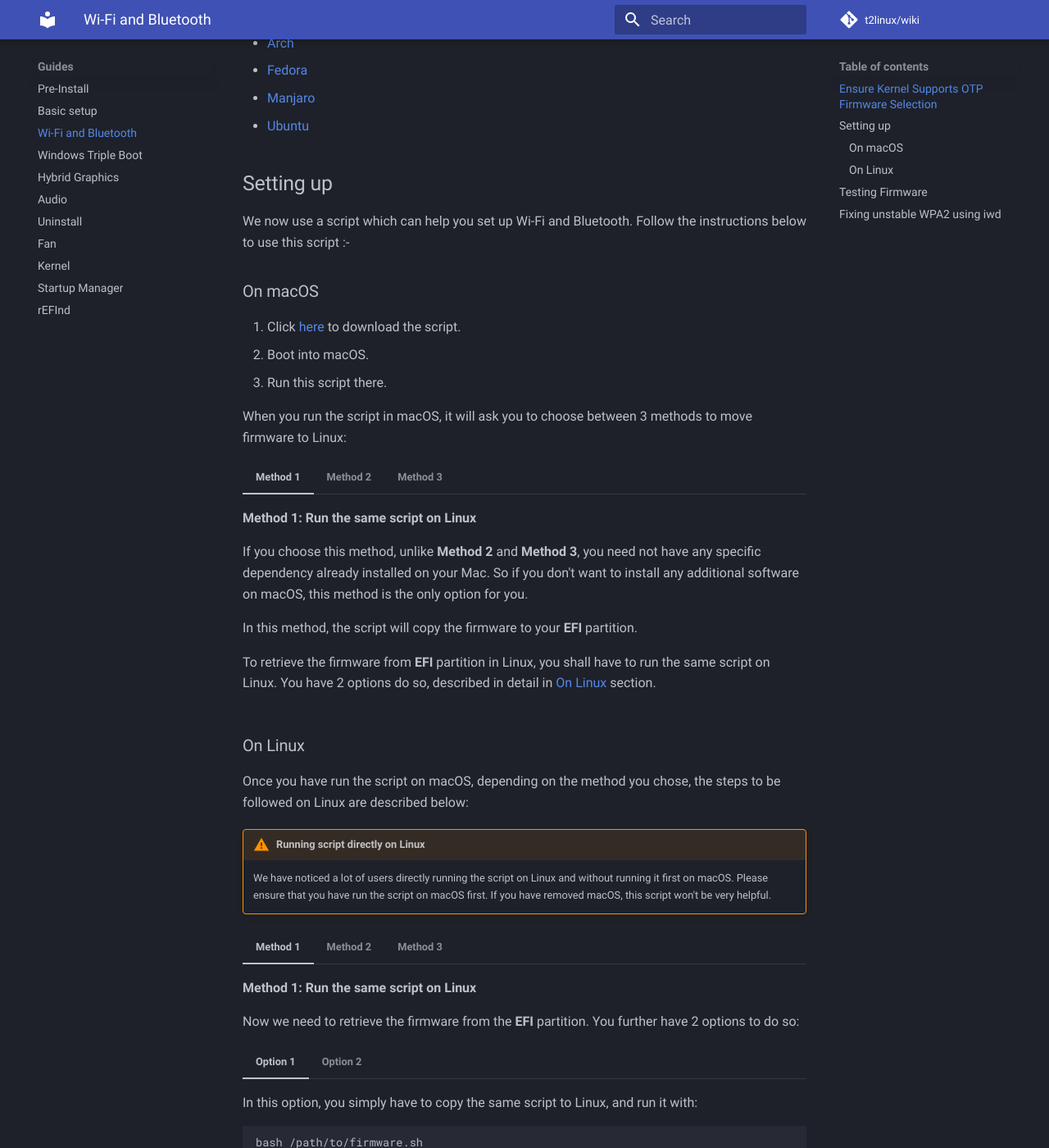
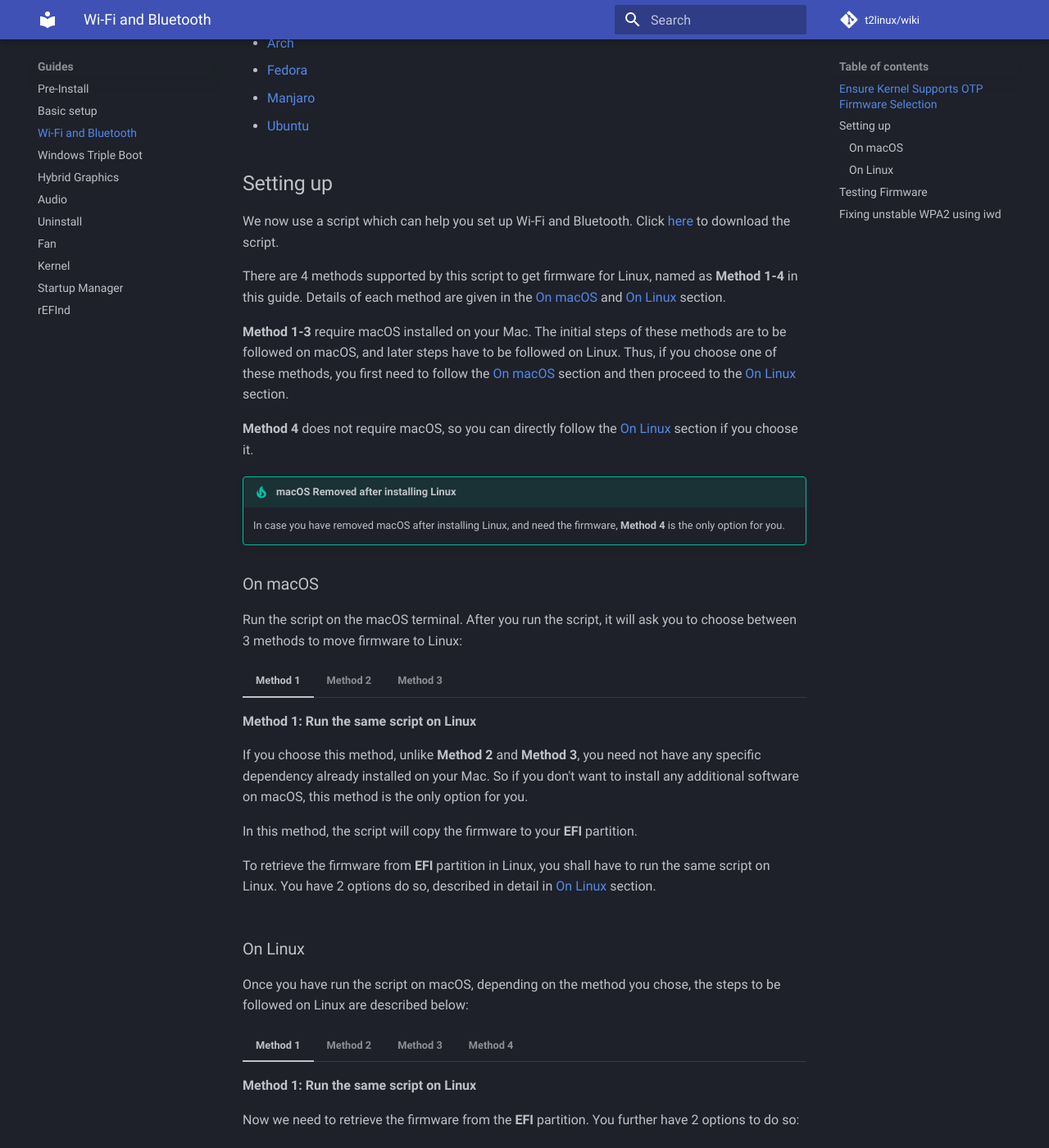
Before and after one commit to t2linux/wiki, an MkDocs documentation site: the page built from docs/guides/wifi-bluetooth.md, in a window 1280 px wide and 1400 px high, scrolled down 656 px. Shown: the whole window at 82% size. Built offline with MkDocs 1.6.1 and Material for MkDocs 9.7.7, drawn with Linux system fonts in a browser that asks for light colours; comment, search, counter and statistics services are not loaded; some of the changed text lies outside the part shown.

Commit message:
Firmware: Add support for retrieving firmware from macOS Recovery Image (#540)

````diff
--- a/docs/guides/wifi-bluetooth.md
+++ b/docs/guides/wifi-bluetooth.md
@@ -20,15 +20,20 @@ Refer to the "Updating Kernel" section on your distro's FAQ for instructions if
 
 ## Setting up
 
-We now use a script which can help you set up Wi-Fi and Bluetooth. Follow the instructions below to use this script :-
+We now use a script which can help you set up Wi-Fi and Bluetooth. Click [here](../tools/firmware.sh) to download the script.
+
+There are 4 methods supported by this script to get firmware for Linux, named as **Method 1-4** in this guide. Details of each method are given in the [On macOS](#on-macos) and [On Linux](#on-linux) section.
+
+**Method 1-3** require macOS installed on your Mac. The initial steps of these methods are to be followed on macOS, and later steps have to be followed on Linux. Thus, if you choose one of these methods, you first need to follow the [On macOS](#on-macos) section and then proceed to the [On Linux](#on-linux) section.
+
+**Method 4** does not require macOS, so you can directly follow the [On Linux](#on-linux) section if you choose it.
+
+!!! Tip "macOS Removed after installing Linux"
+    In case you have removed macOS after installing Linux, and need the firmware, **Method 4** is the only option for you.
 
 ### On macOS
 
-1. Click [here](../tools/firmware.sh) to download the script.
-2. Boot into macOS.
-3. Run this script there.
-
-When you run the script in macOS, it will ask you to choose between 3 methods to move firmware to Linux:
+Run the script on the macOS terminal. After you run the script, it will ask you to choose between 3 methods to move firmware to Linux:
 
 === "Method 1"
     **Method 1: Run the same script on Linux**
@@ -73,9 +78,6 @@ When you run the script in macOS, it will ask you to choose between 3 methods to
 
 Once you have run the script on macOS, depending on the method you chose, the steps to be followed on Linux are described below:
 
-!!! Warning "Running script directly on Linux"
-    We have noticed a lot of users directly running the script on Linux and without running it first on macOS. Please ensure that you have run the script on macOS first. If you have removed macOS, this script won't be very helpful.
-
 === "Method 1"
     **Method 1: Run the same script on Linux**
 
@@ -83,11 +85,13 @@ Once you have run the script on macOS, depending on the method you chose, the st
 
     === "Option 1"
 
-        In this option, you simply have to copy the same script to Linux, and run it with:
+        In this option, you have to run the firmware script on Linux. You run it with:
 
         ```bash
         bash /path/to/firmware.sh
         ```
+
+        After you run the script, you have to choose the **"Retrieve the firmware from EFI"** option. After choosing that option, the script will install the firmware on Linux.
 
         !!! note
 
@@ -103,6 +107,8 @@ Once you have run the script on macOS, depending on the method you chose, the st
         bash /tmp/apple-wifi-efi/firmware.sh
         sudo umount /tmp/apple-wifi-efi
         ```
+
+        After you run the above commands, you have to choose the **"Retrieve the firmware from EFI"** option. After choosing that option, the script will install the firmware on Linux.
 
         This option shall be useful if you are unable to copy the script to Linux.
 
@@ -176,6 +182,24 @@ Once you have run the script on macOS, depending on the method you chose, the st
 
             Replace `/path/to/firmware_package.pkg.tar.zst` with the actual path of the package. For example, if `apple-firmware-14.5-1-any.pkg.tar.zst` was created in macOS and has been copied to the Downloads folder in Linux, command to be run would be `sudo pacman -U $HOME/Downloads/apple-firmware-14.5-1-any.pkg.tar.zst`
 
+=== "Method 4"
+    **Method 4: Download a macOS Recovery Image from Apple and extract the firmware from there**
+
+    !!! warning "Internet connection is required for **Method 4**"
+
+        **Method 4** downloads a macOS Recovery image from Apple. So you need to have an active internet connection on Linux. You can use Ethernet, USB tethering or an external Wi-Fi adapter to get internet.
+
+    This method does not have any steps to be followed on macOS. So, you have to run the script directly on Linux. After you run the script on Linux, you have to choose the **"Download a macOS Recovery Image from Apple and extract the firmware from there**" option.
+
+    If you choose this method, the script will install the following dependencies, if missing, on Linux:
+
+    1. **curl** - Downloads a [python script](https://github.com/kholia/OSX-KVM/blob/master/fetch-macOS-v2.py) which is used to download the macOS Recovery image from Apple.
+    2. **dmg2img** - Converts the downloaded macOS Recovery Image to a Linux readable format.
+
+    The script shall automatically detect if any dependency is missing, and if required, will give you the option of installing it. So you need not worry about having missing dependencies.
+
+    Once the script confirms that you have the necessary dependencies installed, it shall give you the option to choose which macOS version you wish to download. You must choose **macOS Monterey or later** in order to get complete firmware files. After you choose the desired macOS version, the script should do the rest of the work itself.
+
 ## Testing Firmware
 
 You can check the logs to confirm correct loading of the firmware using `sudo journalctl -k --grep=brcmfmac`, the output should look similar to this:
````
Also changed, not shown: other parts of docs/guides/wifi-bluetooth.md (+2 -2 lines), docs/guides/preinstall.md (+0 -11 lines), 1 other file.
